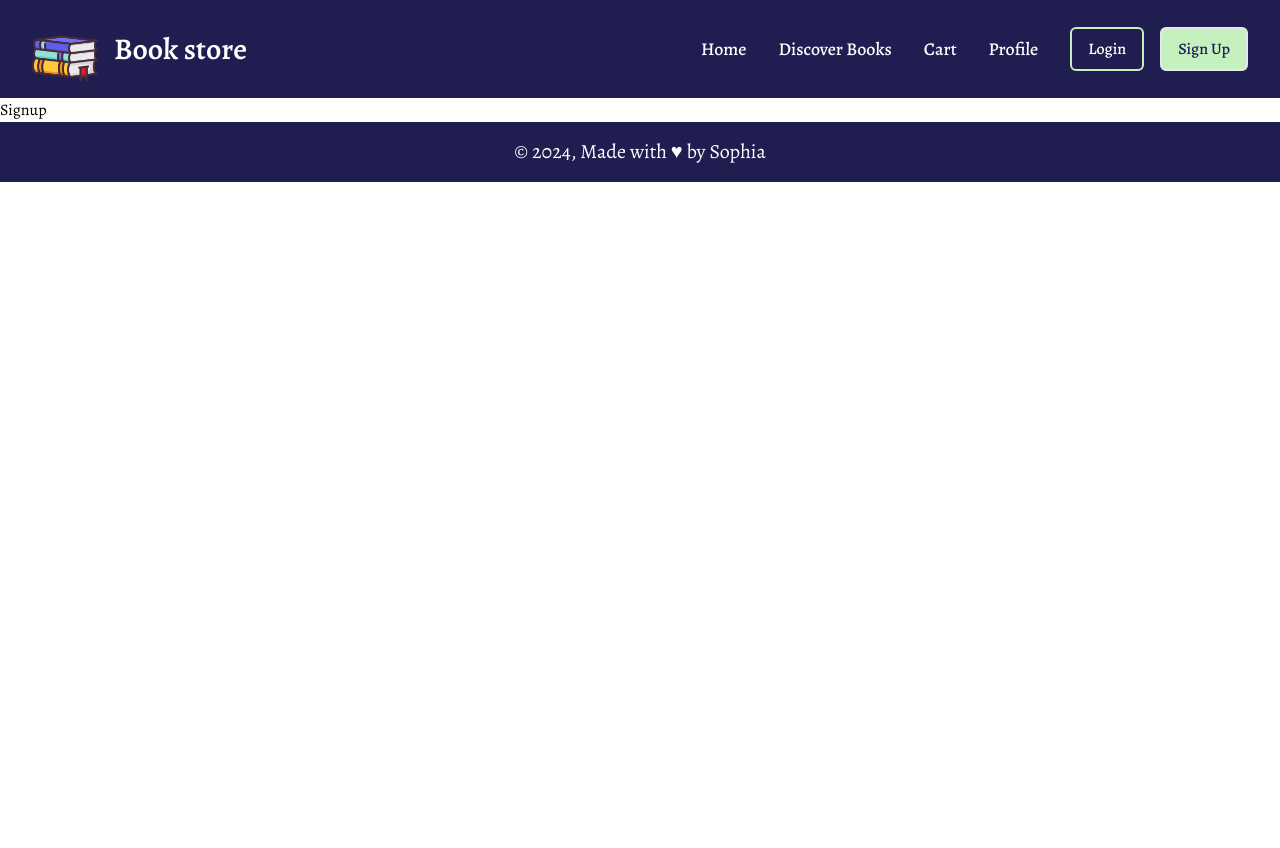
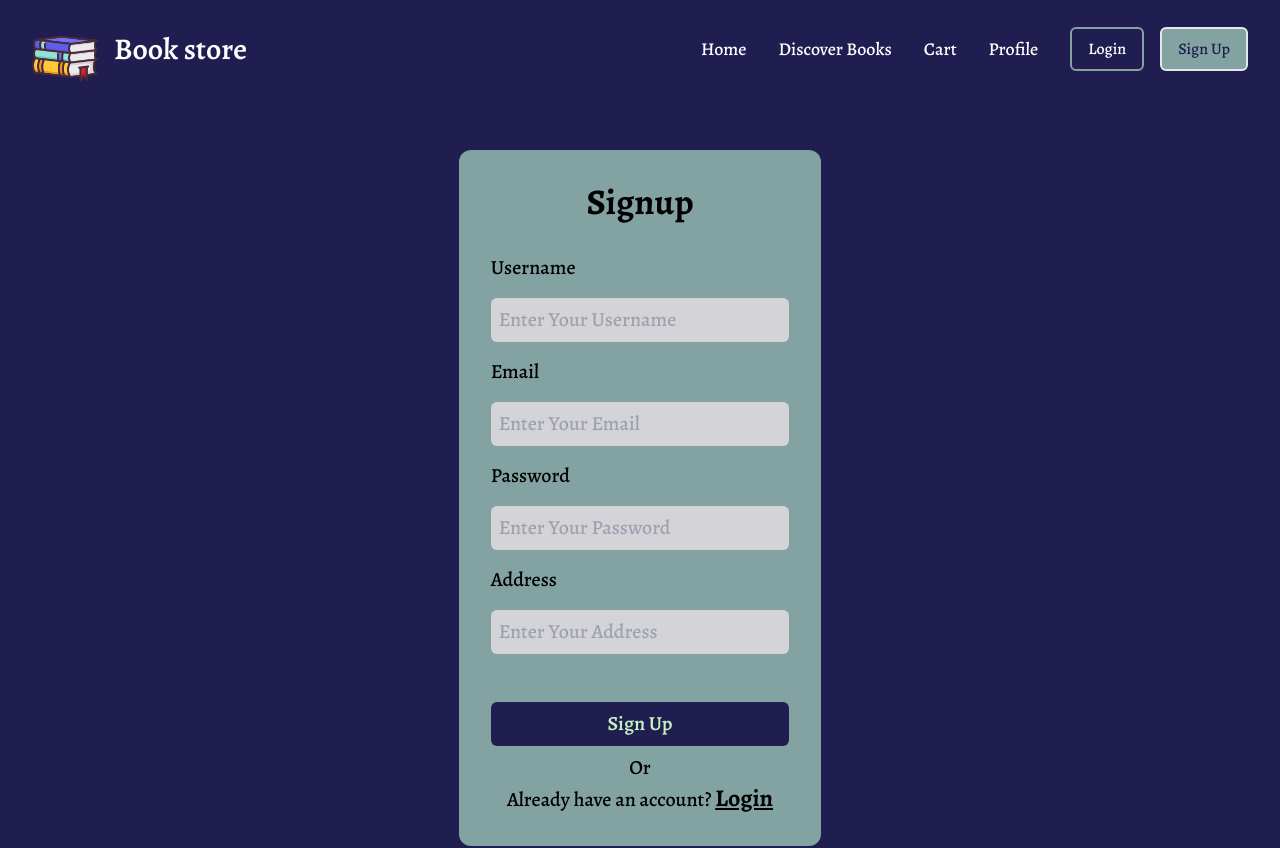
Before and after one commit to SophiaSophia03/BookStore, a React (Vite) app in the folder frontend/: page /signup in a window 1280 px wide. Shown: the top 848 px of the page. Before the commit the page ends 800 px from the top, so only its background shows below. Built offline with nearby package versions, Linux system fonts and the light colour scheme; a web font is replaced by a local one.

Commit message:
Designed Login and signup pages

```diff
--- a/frontend/src/components/Navbar/Navbar.jsx
+++ b/frontend/src/components/Navbar/Navbar.jsx
@@ -51,13 +51,13 @@ function Navbar() {
           <div className="md:flex hidden gap-4">
             <Link
               to={"/login"}
-              className="px-4 py-2 border-2 border-[#C4F1BE] rounded-md font-medium hover:bg-[#C4F1BE] hover:text-[#201E50] transition-all duration-500 "
+              className="px-4 py-2 border-2 border-[#82A3A1] rounded-md font-medium hover:bg-[#82A3A1] hover:text-[#201E50] transition-all duration-500 "
             >
               Login
             </Link>
             <Link
               to={"/signup"}
-              className="px-4 py-2 border-2 bg-[#C4F1BE] text-[#201E50] rounded-md font-medium hover:bg-[#201E50] hover:text-[#C4F1BE] transition-all duration-500 "
+              className="px-4 py-2 border-2 bg-[#82A3A1] text-[#201E50] rounded-md font-medium hover:bg-[#201E50] hover:text-[#82A3A1] transition-all duration-500 "
             >
               Sign Up
             </Link>
@@ -73,7 +73,7 @@ function Navbar() {
             to={items.link}
             key={i}
             onClick={handleMenuClick}
-            className={`${MobileNav} hover:text-[#C4F1BE] text-lg font-medium transition-all duration-300 cursor-pointer`}
+            className={`${MobileNav} hover:text-[#82A3A1] text-lg font-medium transition-all duration-300 cursor-pointer`}
           >
             {items.title}
             <hr></hr>
@@ -82,14 +82,14 @@ function Navbar() {
         <Link
           to={"/login"}
           onClick={handleMenuClick}
-          className={`${MobileNav} px-16 py-2 border-2 border-[#C4F1BE] rounded-md font-medium hover:bg-[#C4F1BE] hover:text-[#201E50] transition-all duration-500`}
+          className={`${MobileNav} px-16 py-2 border-2 border-[#82A3A1] rounded-md font-medium hover:bg-[#82A3A1] hover:text-[#201E50] transition-all duration-500`}
         >
           Login
         </Link>
         <Link
           to={"/signup"}
           onClick={handleMenuClick}
-          className={`${MobileNav} px-16 py-2 border-2 bg-[#C4F1BE] text-[#201E50] rounded-md font-medium hover:bg-[#201E50] hover:text-[#C4F1BE] transition-all duration-500`}
+          className={`${MobileNav} px-16 py-2 border-2 bg-[#82A3A1] text-[#201E50] rounded-md font-medium hover:bg-[#201E50] hover:text-[#82A3A1] transition-all duration-500`}
         >
           Sign Up
         </Link>
--- a/frontend/src/pages/Login/Login.jsx
+++ b/frontend/src/pages/Login/Login.jsx
@@ -1,9 +1,48 @@
 import React from 'react'
+import { Link } from "react-router-dom";
 
 function Login() {
   return (
-    <div>Login</div>
-  )
+    <div className="bg-[#201E50] lg:px-16 px-8 py-4 font-medium h-screen flex items-center justify-center">
+      <div className="w-full p-8 md:w-3/6 lg:w-2/6 rounded-xl bg-[#82A3A1]">
+        <p className="text-4xl font-bold mb-8 text-center">Login </p>
+        <div className="flex flex-col items-start justify-start text-xl gap-4">
+          <label htmlFor="username">Username</label>
+          <input
+            type="text"
+            id="username"
+            name="username"
+            placeholder="Enter Your Username"
+            className="w-full bg-zinc-300 text-zinc-900 p-2 outline-none rounded-md"
+          />
+          <label htmlFor="password">Password</label>
+          <input
+            type="password"
+            id="password"
+            name="password"
+            placeholder="Enter Your Password"
+            className="w-full bg-zinc-300 text-zinc-900 p-2 outline-none rounded-md"
+          />
+          <div className="w-full flex flex-col items-center justify-center">
+            <Link
+              to={"/signup"}
+              className=" w-full text-center  px-8 py-2 bg-[#201E50] text-[#C4F1BE] rounded-md font-semibold hover:bg-[#82A3A1] hover:text-[#201E50] hover:border-2 hover:border-[#201E50] transition-all ease-in-out hover:scale-x-110 duration-1000 mt-8 text-xl"
+            >
+              Login
+            </Link>
+            <p className="mt-2">Or</p>
+            <p>
+              Don't have an account?{" "}
+              <Link to={"/signup"} className="text-2xl font-bold underline">
+                {" "}
+                Sign Up
+              </Link>{" "}
+            </p>
+          </div>
+        </div>
+      </div>
+    </div>
+  );
 }
 
 export default Login
--- a/frontend/src/pages/Signup/Signup.jsx
+++ b/frontend/src/pages/Signup/Signup.jsx
@@ -1,9 +1,64 @@
-import React from 'react'
+import React from "react";
+import { Link } from "react-router-dom";
 
 function Signup() {
   return (
-    <div>Signup</div>
-  )
+    <div className="bg-[#201E50] lg:px-24 px-8 py-8 font-medium h-screen flex items-center justify-center">
+      <div className="w-full p-8 md:w-3/6 lg:w-2/6 rounded-xl bg-[#82A3A1]">
+        <p className="text-4xl font-bold mb-8 text-center">Signup</p>
+        <div className="flex flex-col items-start justify-start text-xl gap-4">
+          <label htmlFor="username">Username</label>
+          <input
+            type="text"
+            id="username"
+            name="username"
+            placeholder="Enter Your Username"
+            className="w-full bg-zinc-300 text-zinc-900 p-2 outline-none rounded-md"
+          />
+          <label htmlFor="email">Email</label>
+          <input
+            type="email"
+            id="email"
+            name="email"
+            placeholder="Enter Your Email"
+            className="w-full bg-zinc-300 text-zinc-900 p-2 outline-none rounded-md"
+          />
+          <label htmlFor="password">Password</label>
+          <input
+            type="password"
+            id="password"
+            name="password"
+            placeholder="Enter Your Password"
+            className="w-full bg-zinc-300 text-zinc-900 p-2 outline-none rounded-md"
+          />
+          <label htmlFor="address">Address</label>
+          <input
+            type="text"
+            id="address"
+            name="address"
+            placeholder="Enter Your Address"
+            className="w-full bg-zinc-300 text-zinc-900 p-2 outline-none rounded-md"
+          />
+          <div className="w-full flex flex-col items-center justify-center">
+            <Link
+              to={"/signup"}
+              className=" w-full text-center  px-8 py-2 bg-[#201E50] text-[#C4F1BE] rounded-md font-semibold hover:bg-[#82A3A1] hover:text-[#201E50] hover:border-2 hover:border-[#201E50] transition-all ease-in-out hover:scale-x-110 duration-1000 mt-8 text-xl"
+            >
+              Sign Up
+            </Link>
+            <p className="mt-2">Or</p>
+            <p>
+              Already have an account?{" "}
+              <Link to={"/login"} className="text-2xl font-bold underline">
+                {" "}
+                Login
+              </Link>{" "}
+            </p>
+          </div>
+        </div>
+      </div>
+    </div>
+  );
 }
 
-export default Signup
+export default Signup;
```
